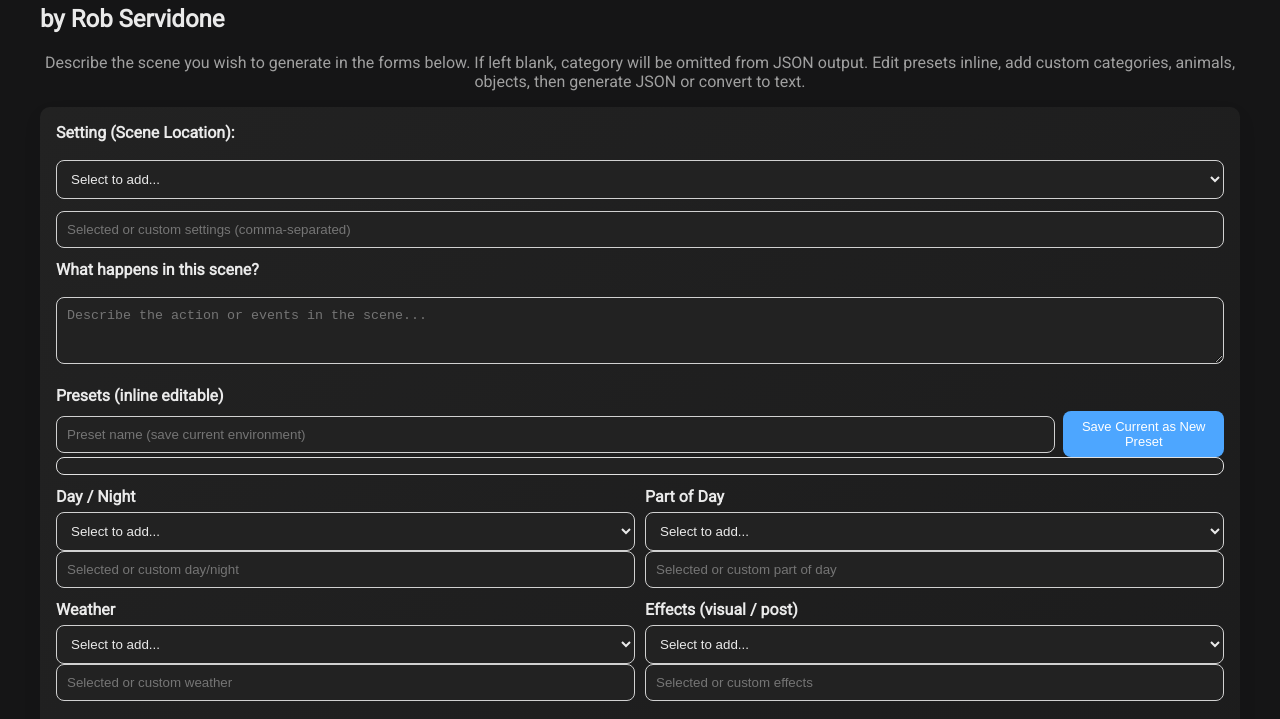
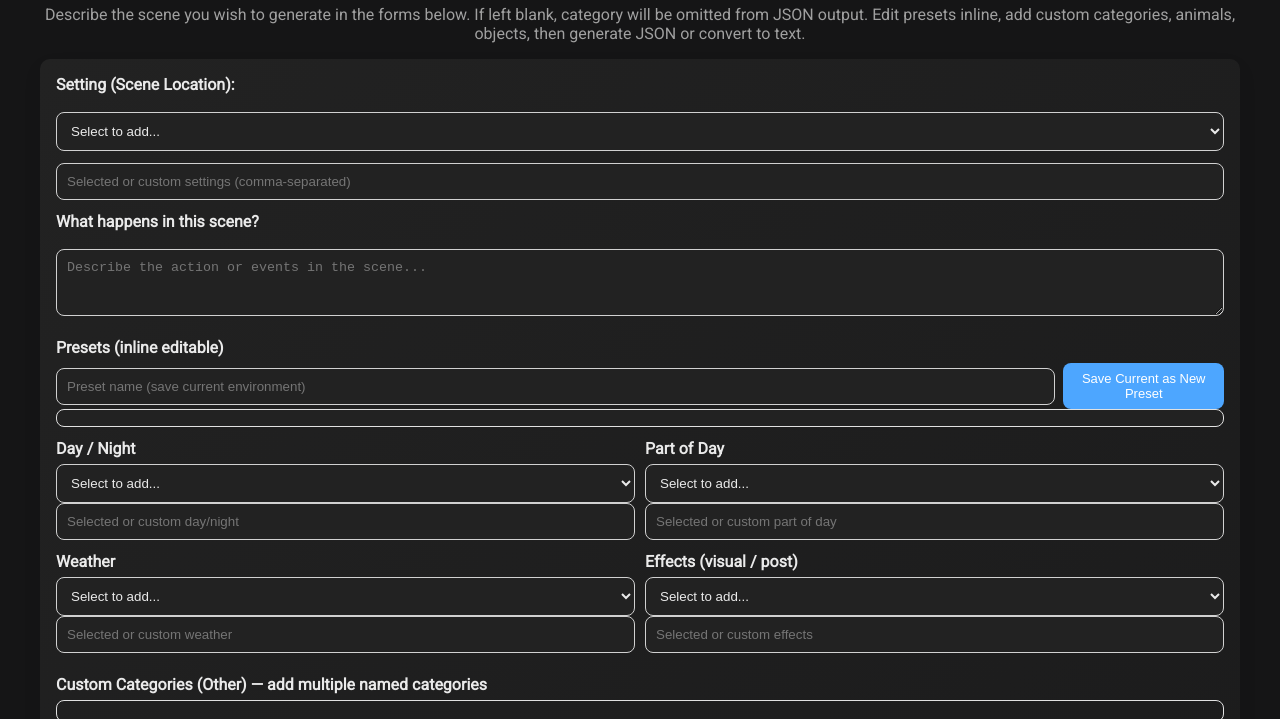
Before and after one commit to rservidone78/Advanced-JSON-Prompt-Builder, a plain HTML site: page index.html in a window 1280 px wide. Shown: the part 175-894 px from the top of the page. Drawn offline with Linux system fonts and the light colour scheme.

Commit message:
Update 2 index.html

```diff
--- a/index.html
+++ b/index.html
@@ -53,7 +53,6 @@ body.dark-mode .preset-item{
 <button id="theme-toggle">Toggle Light Mode</button>
 <h1>Advanced JSON Prompt Builder</h1>
 <h1>for AI Video Generation</h1>
-<h2>by Rob Servidone</h2>
 <p>Describe the scene you wish to generate in the forms below. If left blank, category will be omitted from JSON output. Edit presets inline, add custom categories, animals, objects, then generate JSON or convert to text.</p>
 
 <!-- Turn off browser autofill / past-input popups -->
```
